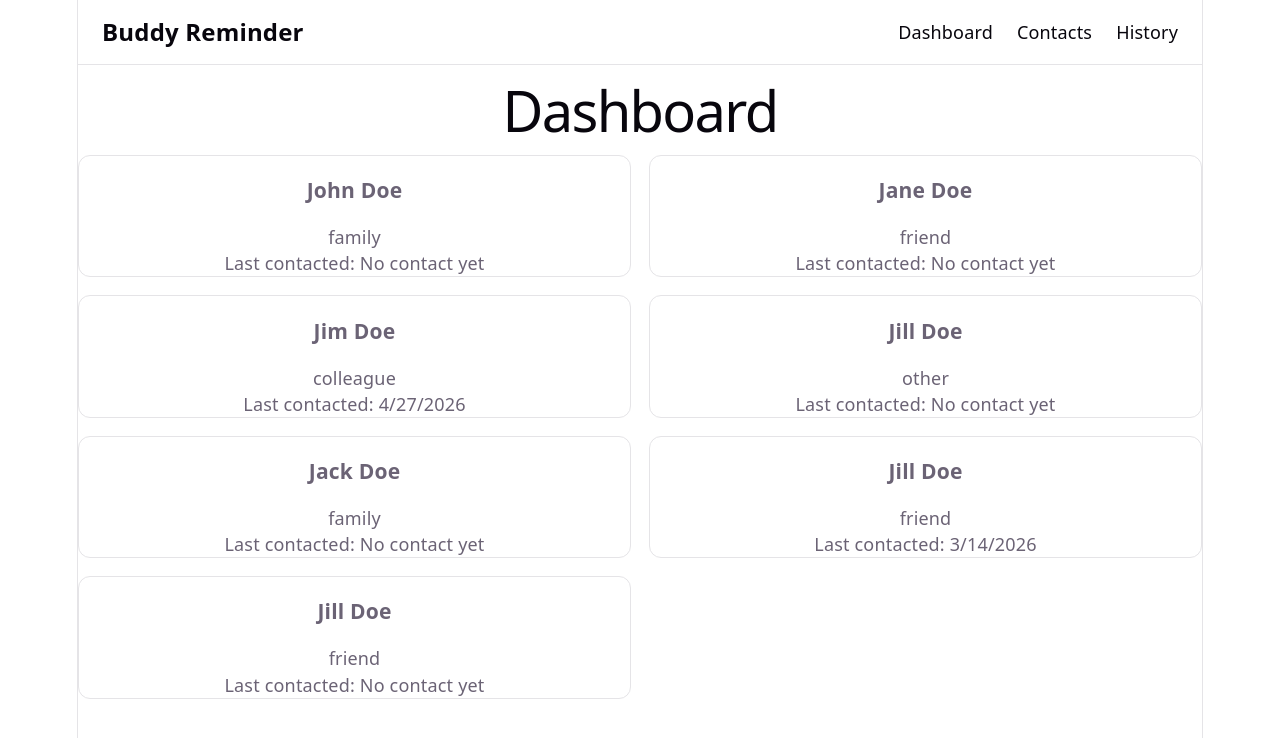
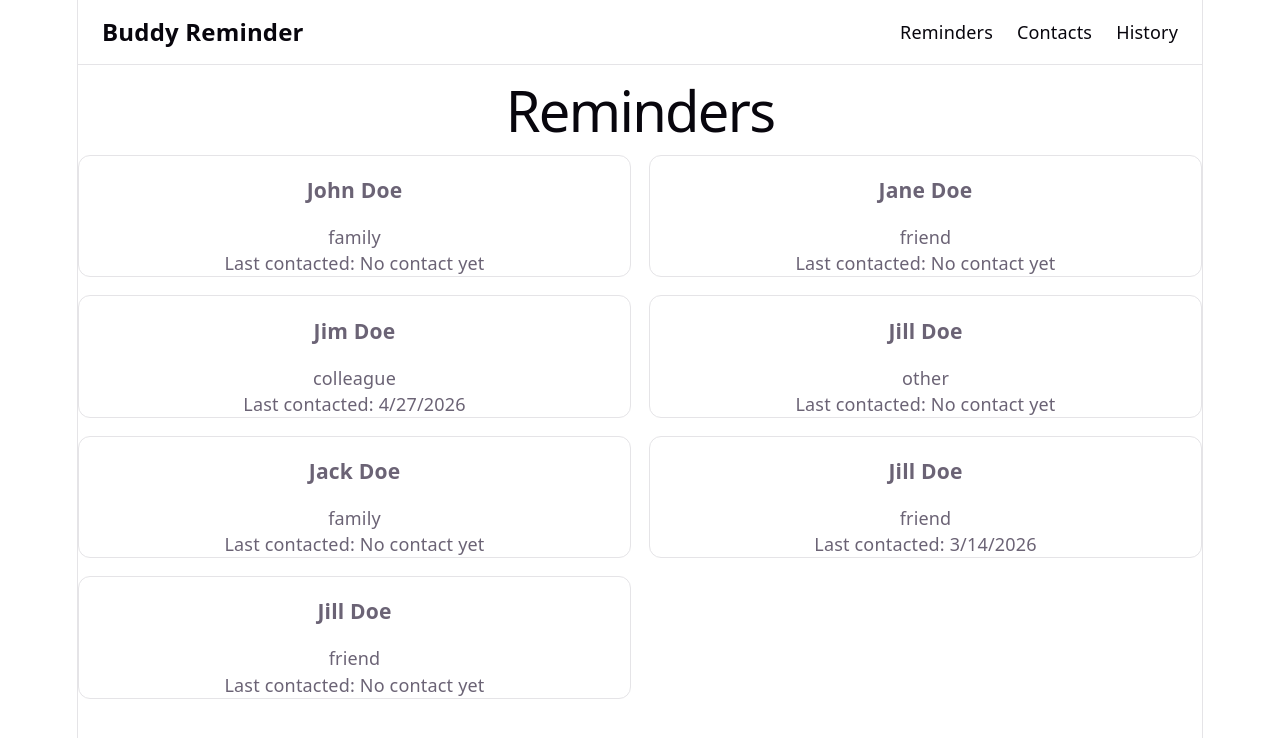
Before and after one commit to Johan-Melin/buddy-reminder, a React (Vite) app: page / in a window 1280 px wide. Shown: the top 738 px of the page. Built offline with nearby package versions, Linux system fonts and the light colour scheme.

Commit message:
refactor: rename dashboard to reminders

```diff
--- a/src/app/layout/AppHeader.tsx
+++ b/src/app/layout/AppHeader.tsx
@@ -7,7 +7,7 @@ function AppHeader() {
       <div className={styles.container}>
         <NavLink to="/" className={styles.brand}>Buddy Reminder</NavLink>
         <nav className={styles.nav}>
-            <NavLink to="/">Dashboard</NavLink>
+            <NavLink to="/">Reminders</NavLink>
             <NavLink to="/contacts">Contacts</NavLink>
             <NavLink to="/history">History</NavLink>
         </nav>
--- a/src/features/contacts/pages/DashboardPage.tsx
+++ b/src/features/contacts/pages/DashboardPage.tsx
@@ -5,7 +5,7 @@ import styles from './DashboardPage.module.css'
 function DashboardPage() {
   return (
     <div>
-      <h1>Dashboard</h1>
+      <h1>Reminders</h1>
       <div className={styles.cards}>
         {mockContacts.map((contact) => {
           const lastContacted = mockContactHistory
```
